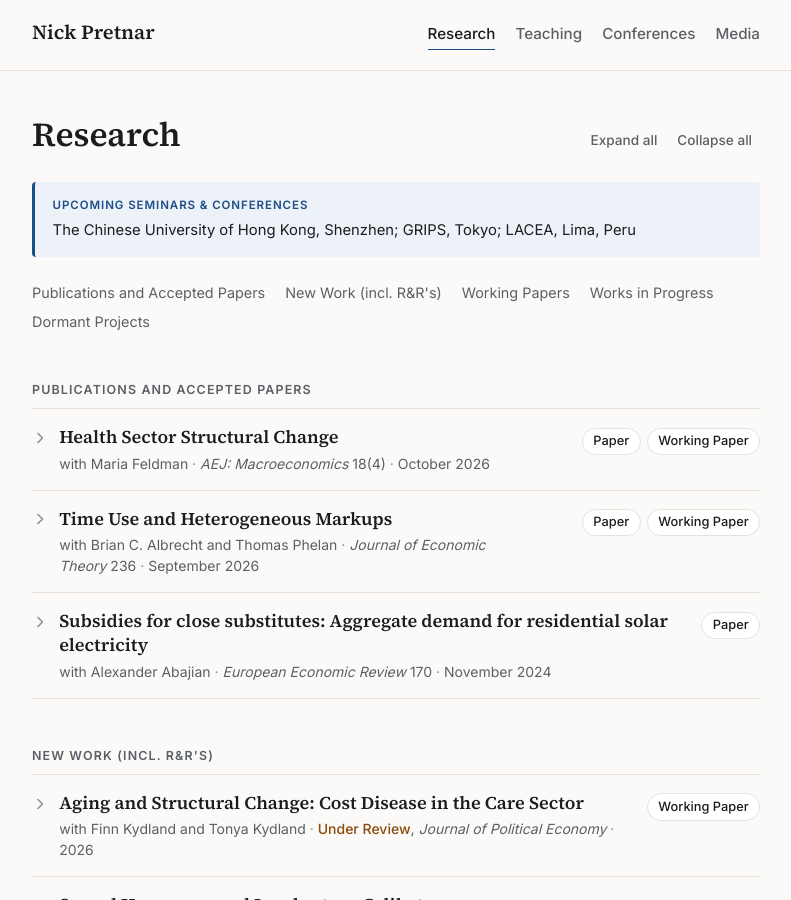
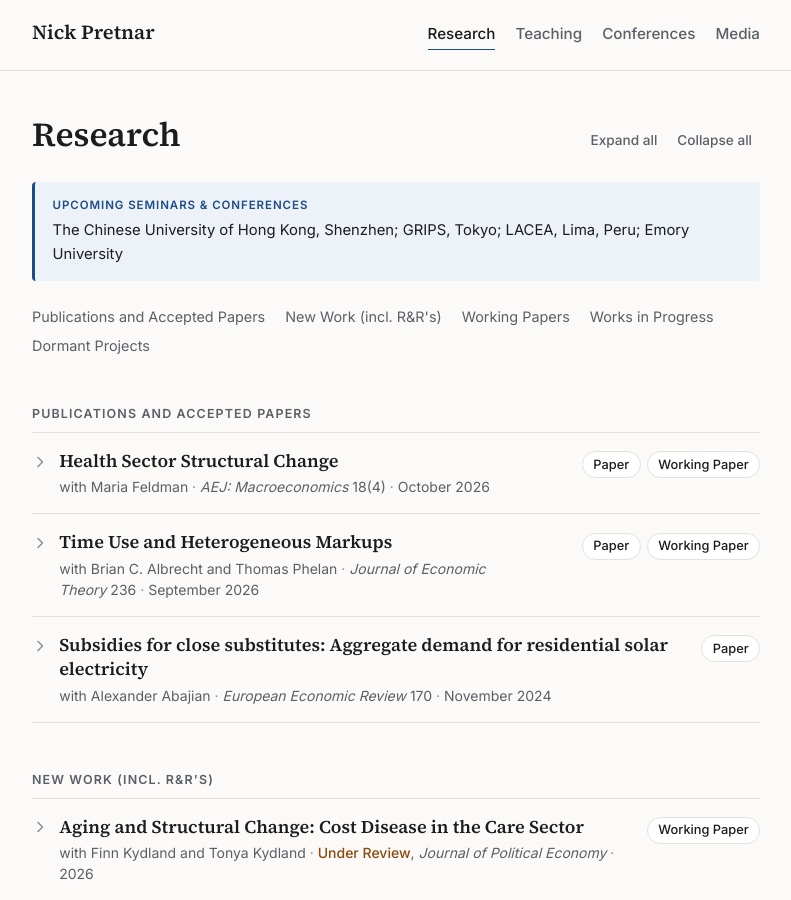
Before and after one commit to npretnar/npretnar.github.io, a Jekyll site: the page built from research.html, in a window 1280 px wide and 900 px high. Shown: the whole window, without its empty margins (244-1035 px from the left). Built offline with Jekyll 4.4.1, drawn with Linux system fonts in a browser that asks for light colours.

Commit message:
Update upcoming events in research.yml
Added Emory University to the upcoming events list.

```diff
--- a/_data/research.yml
+++ b/_data/research.yml
@@ -26,7 +26,7 @@
 
 upcoming: >-
   The Chinese University of Hong Kong, Shenzhen; GRIPS, Tokyo; LACEA, Lima,
-  Peru
+  Peru; Emory University
 
 sections:
   - title: Publications and Accepted Papers
```
